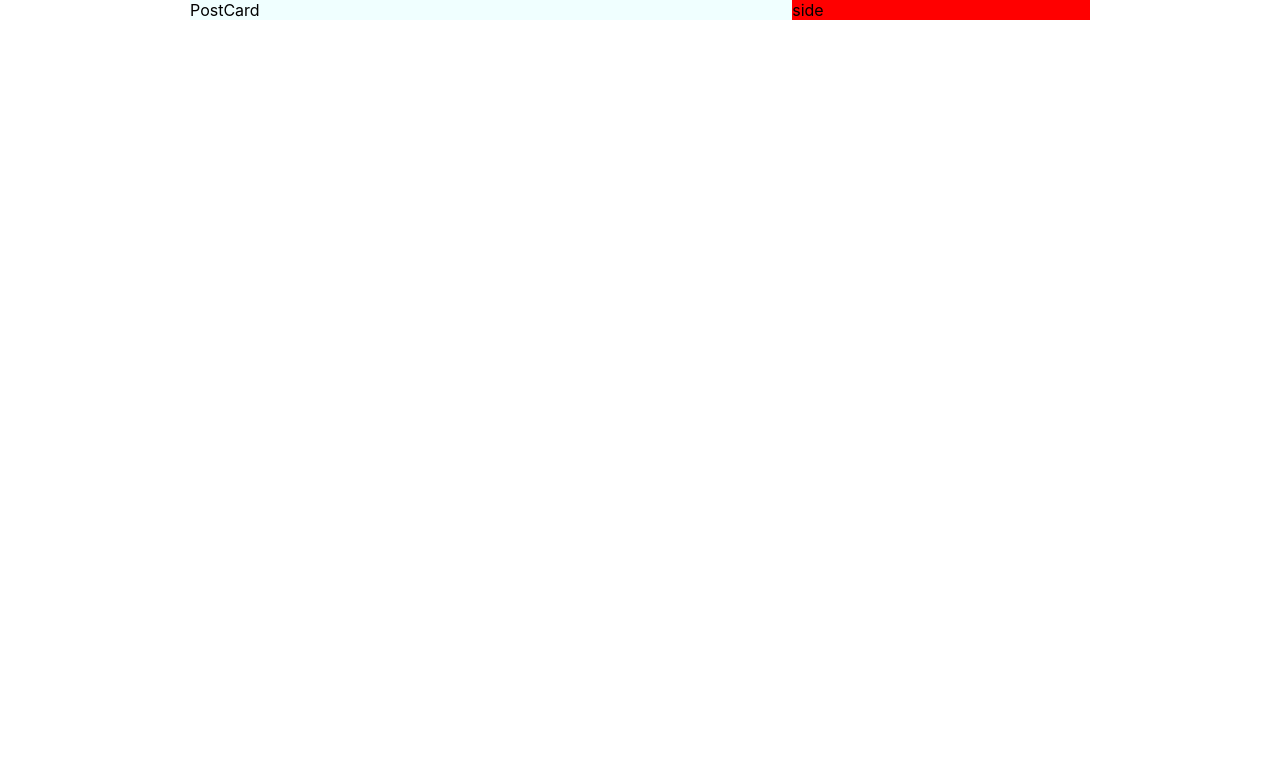
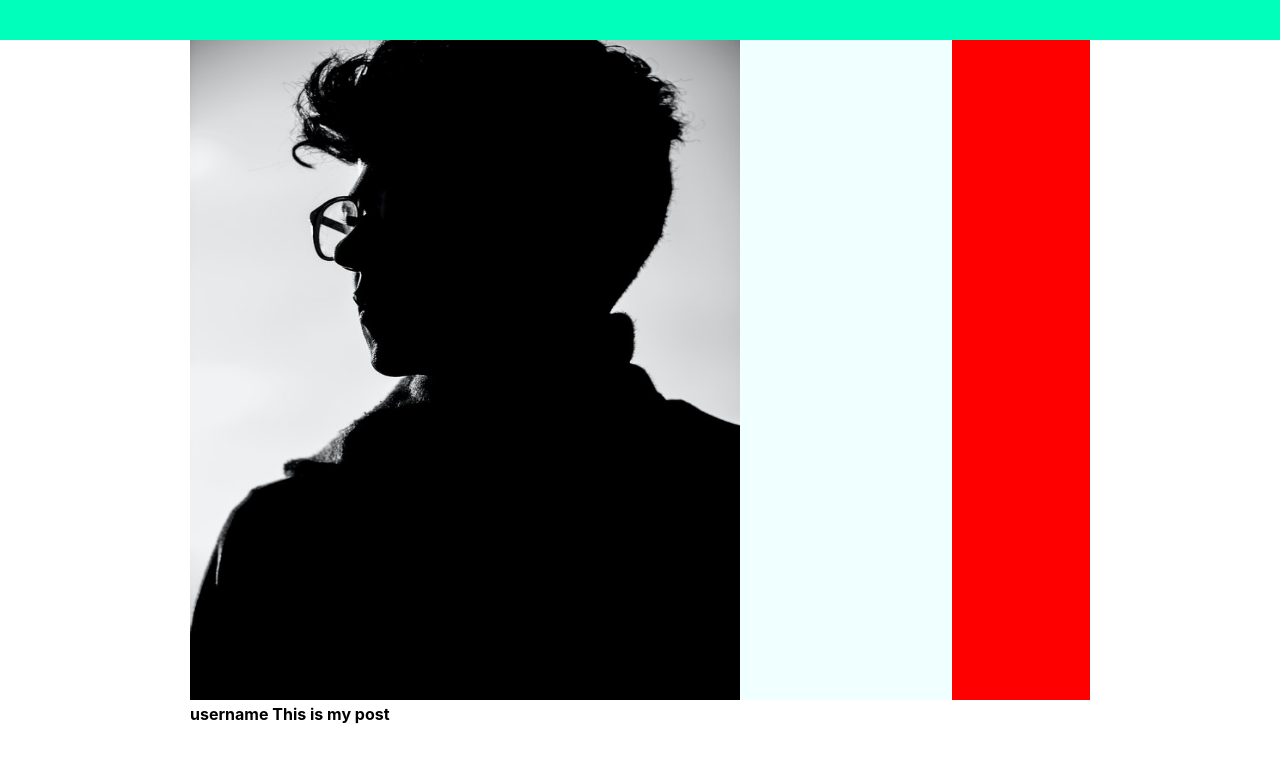
Before and after one commit to Tylerasa/secretion-network, a React (Create React App) app: page / in a window 1280 px wide. Shown: the top 762 px of the page. Built offline with nearby package versions, Linux system fonts and the light colour scheme.

Commit message:
postcard update

```diff
--- a/src/App.js
+++ b/src/App.js
@@ -1,4 +1,3 @@
-import logo from "./logo.svg";
 import "./App.css";
 import Home from "./pages/Home/Home";
 
--- /dev/null
+++ b/src/components/CustomLoader/CustomLoader.js
@@ -0,0 +1,21 @@
+import React from "react"
+import ContentLoader from "react-content-loader"
+
+const CustomLoader = (props) => (
+  <ContentLoader
+  speed={2}
+  width={400}
+  height={460}
+  viewBox="0 0 400 460"
+  backgroundColor="#f3f3f3"
+  foregroundColor="#ecebeb"
+  {...props}
+>
+  <circle cx="31" cy="31" r="15" />
+  <rect x="58" y="18" rx="2" ry="2" width="140" height="10" />
+  <rect x="58" y="34" rx="2" ry="2" width="140" height="10" />
+  <rect x="0" y="60" rx="2" ry="2" width="400" height="400" />
+</ContentLoader>
+)
+
+export default CustomLoader
--- a/src/components/PostCard/PostCard.js
+++ b/src/components/PostCard/PostCard.js
@@ -1,9 +1,18 @@
-import React from 'react'
-
+import React from "react";
+// import CustomLoader from "../CustomLoader/CustomLoader";
+import profile from "../../assets/images/profile.jpg";
+import "./styles.css";
 const PostCard = () => {
   return (
-    <div>PostCard</div>
-  )
-}
+    <div className="post-card">
+      {/* <CustomLoader /> */}
+      <img src={profile} className="post-image" />
+      <div>
+        <span className="username">username </span>
+        <span className="username">This is my post</span>
+      </div>
+    </div>
+  );
+};
 
-export default PostCard
+export default PostCard;
--- /dev/null
+++ b/src/components/PostCard/styles.css
@@ -0,0 +1,19 @@
+.post-card-header{
+    background-color: white;
+    padding: 15px;
+    border: 1px solid #f3f3f3;
+}
+
+.post-card{
+    width: 550px;
+    height: 700px;
+}
+
+.post-image{
+    width: 100%;
+    height: 100%;
+}
+
+.username{
+    font-weight: bold;
+}
--- a/src/pages/Home/Home.js
+++ b/src/pages/Home/Home.js
@@ -3,11 +3,14 @@ import PostCard from "../../components/PostCard/PostCard";
 import "./styles.css";
 const Home = () => {
   return (
-    <div className="wrapper">
-      <div className="left-side">
-        <PostCard />
+    <div>
+      <div className="header"></div>
+      <div className="wrapper">
+        <div className="left-side">
+          <PostCard />
+        </div>
+        <div>side</div>
       </div>
-      <div>side</div>
     </div>
   );
 };
--- a/src/pages/Home/styles.css
+++ b/src/pages/Home/styles.css
@@ -10,3 +10,11 @@
     background-color: azure;
     grid-column: 1 / span 2;
 }
+
+.header{
+    width: 100%;
+    background-color: rgb(0, 255, 187);
+    height: 40px;
+    position: fixed;
+    margin-bottom: 40px;
+}
```
Also changed, not shown: src/assets/images/profile.jpg (added).
